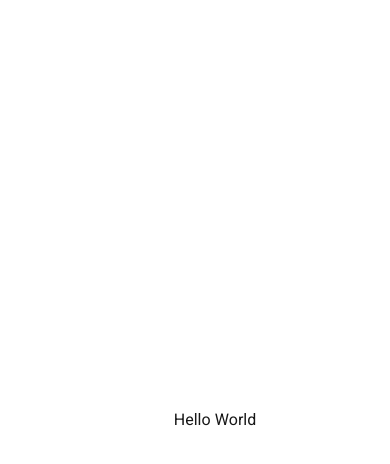
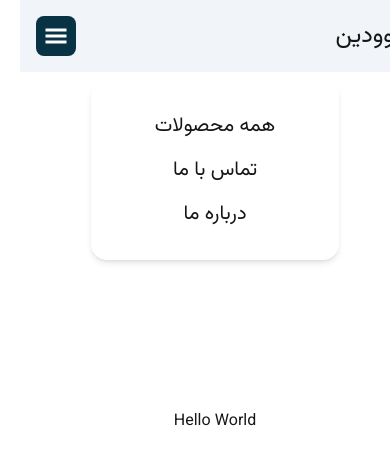
Before and after one commit to reza-kelidari/woodin, a Next.js app: page / in a window 390 px wide. Shown: the top 464 px of the page. Built offline with nearby package versions, Linux system fonts and the light colour scheme.

Commit message:
Making NavBar component

```diff
--- a/app/layout.tsx
+++ b/app/layout.tsx
@@ -1,6 +1,7 @@
 import type { Metadata } from "next";
 import { Vazirmatn } from "next/font/google";
 import "./globals.css";
+import NavBar from "@/components/NavBar";
 
 const vazirMatn = Vazirmatn({ subsets: ["arabic"] });
 
@@ -16,7 +17,10 @@ export default function RootLayout({
 }>) {
   return (
     <html lang="fa" dir="rtl">
-      <body className={`${vazirMatn.className} antialiased`}>{children}</body>
+      <body className={`${vazirMatn.className} antialiased`}>
+        <NavBar />
+        {children}
+      </body>
     </html>
   );
 }
--- a/app/page.tsx
+++ b/app/page.tsx
@@ -1,7 +1,7 @@
-import Image from "next/image";
-
 export default function Home() {
   return (
-    <div className="flex flex-col items-center justify-center h-screen">Hello World</div>
+    <div className="flex flex-col items-center justify-center h-screen">
+      Hello World
+    </div>
   );
 }
--- /dev/null
+++ b/components/NavBar/components/Hamburger/index.tsx
@@ -0,0 +1,38 @@
+"use client";
+import React, { useState } from "react";
+import { GiHamburgerMenu } from "react-icons/gi";
+
+export default function Hamburger() {
+  const [opened, setOpened] = useState<boolean>(false);
+
+  return (
+    <div className="sm:hidden">
+      <GiHamburgerMenu
+        className="size-10 bg-cyan-950 fill-white p-2 rounded-lg "
+        onClick={() => setOpened(!opened)}
+      />
+
+      <ul
+        className={`${
+          !opened && "-translate-y-96"
+        } transition-all translate-y-0 flex flex-col h-fit rounded-2xl justify-between bg-white shadow-md w-fit mx-auto px-16 py-8 items-center gap-4 sm:hidden absolute inset-x-0 top-20 text-xl`}
+      >
+        <li>
+          <a href="#" className="hover:text-cyan-700">
+            همه محصولات
+          </a>
+        </li>
+        <li>
+          <a href="#" className="hover:text-cyan-700">
+            تماس با ما
+          </a>
+        </li>
+        <li>
+          <a href="#" className="hover:text-cyan-700">
+            درباره ما
+          </a>
+        </li>
+      </ul>
+    </div>
+  );
+}
--- /dev/null
+++ b/components/NavBar/index.tsx
@@ -0,0 +1,40 @@
+import React from "react";
+import Hamburger from "./components/Hamburger";
+
+export default function NavBar() {
+  return (
+    <nav className="flex items-center justify-between bg-slate-100 p-4 fixed w-screen">
+      <h1 className="text-2xl">وودین</h1>
+      <ul className="flex items-center gap-4 max-sm:hidden">
+        <li className="relative dropdown group">
+          <a href="#" className="hover:text-cyan-700">
+            همه محصولات
+          </a>
+
+          <div className="dropdown-menu absolute hidden group-hover:block">
+            <ul className="bg-white p-4 shadow-lg min-w-40 h-auto mt-4 flex flex-col gap-4 rounded-lg">
+              <li>
+                <a href="#" className="hover:text-cyan-700">دکوراسیون خانگی</a>
+              </li>
+              <li>
+                <a href="#" className="hover:text-cyan-700">دکوراسیون اداری</a>
+              </li>
+            </ul>
+          </div>
+        </li>
+        <li>
+          <a href="#" className="hover:text-cyan-700">
+            تماس با ما
+          </a>
+        </li>
+        <li>
+          <a href="#" className="hover:text-cyan-700">
+            درباره ما
+          </a>
+        </li>
+      </ul>
+
+      <Hamburger />
+    </nav>
+  );
+}
```
Also changed, not shown: package.json (+5 -4 lines), 1 other file (tests, documents, lock files or other folders).
